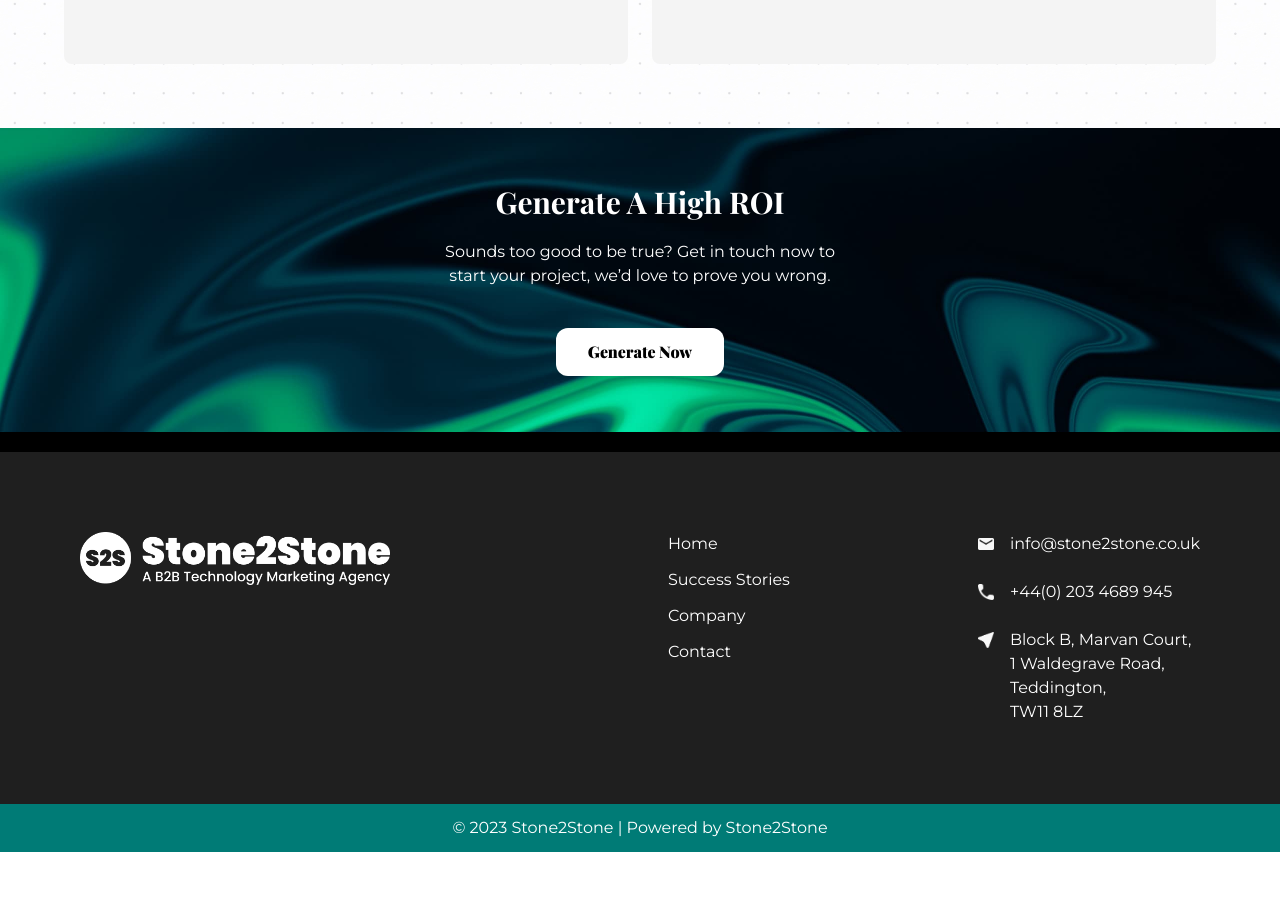
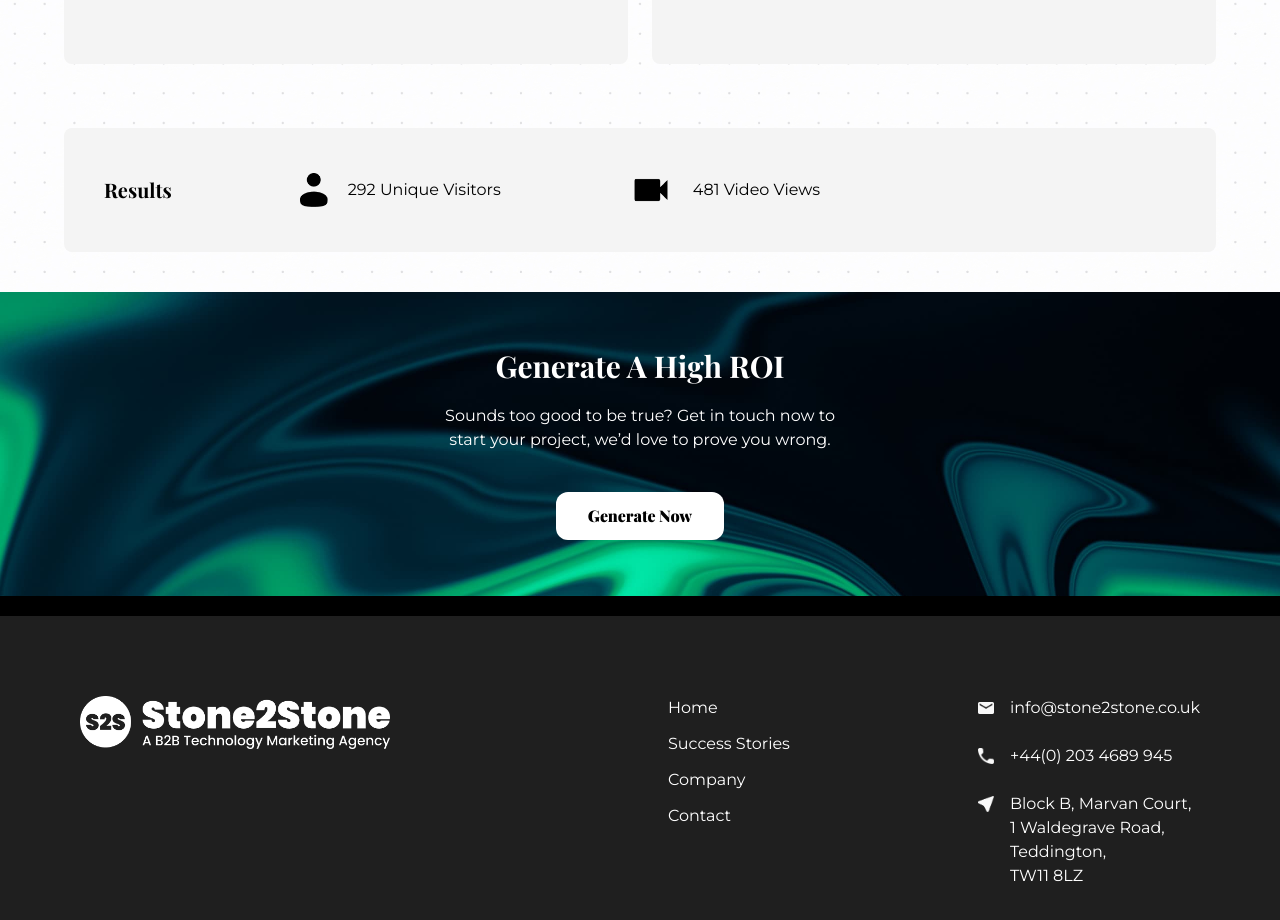
Before and after one commit to alparslankorkmaz/stone2stone-redone, a Next.js app: page /success-stories/eci-7-resolutions in a window 1280 px wide. Shown: the part 1320-2240 px from the top of the page. Before the commit the page ends 2172 px from the top, so only its background shows below. Built offline with nearby package versions, Linux system fonts and the light colour scheme.

Commit message:
add result sec to eci page

```diff
--- a/src/app/success-stories/eci-7-resolutions/page.js
+++ b/src/app/success-stories/eci-7-resolutions/page.js
@@ -38,7 +38,7 @@ export default function page() {
         </div>
         {/* MIDDLE */}
         <div className="z-10 top-1/2 left-1/2 -translate-x-1/2 -translate-y-1/2 absolute w-32 lg:w-96">
-          <img src="/images/stories/monitors/1.webp" alt="" />
+          <img src="/images/stories/monitors/1.webp" alt="monitor" />
         </div>
         <div className="lg:p-16 col-span-6 bg-tab-dark-gray rounded-lg grid grid-cols-3 items-center">
           <div className="col-span-3 lg:col-span-2 p-7 lg:p-0">
@@ -62,6 +62,32 @@ export default function page() {
           </div>
         </div>
       </div>
+      {/* RESULTS */}
+      <div className="lg:px-16 pb-10">
+        <div className="bg-tab-dark-gray rounded-lg flex items-center gap-8 lg:gap-32 p-5 lg:p-10">
+          <h4 className="font-playfair font-bold lg:text-xl">Results</h4>
+          <div className="flex gap-2 lg:gap-5 items-center">
+            <img
+              src="/images/stories/icons/person_icon.png"
+              className="w-4 lg:w-7"
+              alt="person icon"
+            />
+            <p className="font-montserrat text-xs lg:text-base">
+              292 Unique Visitors
+            </p>
+          </div>
+          <div className="flex gap-2 lg:gap-5 items-center">
+            <img
+              src="/images/stories/icons/video_icon.png"
+              className="w-6 lg:w-11"
+              alt="person icon"
+            />
+            <p className="font-montserrat text-xs lg:text-base">
+              481 Video Views
+            </p>
+          </div>
+        </div>
+      </div>
     </>
   );
 }
```
Also changed, not shown: public/images/stories/icons/person_icon.png (added), public/images/stories/icons/video_icon.png (added).
